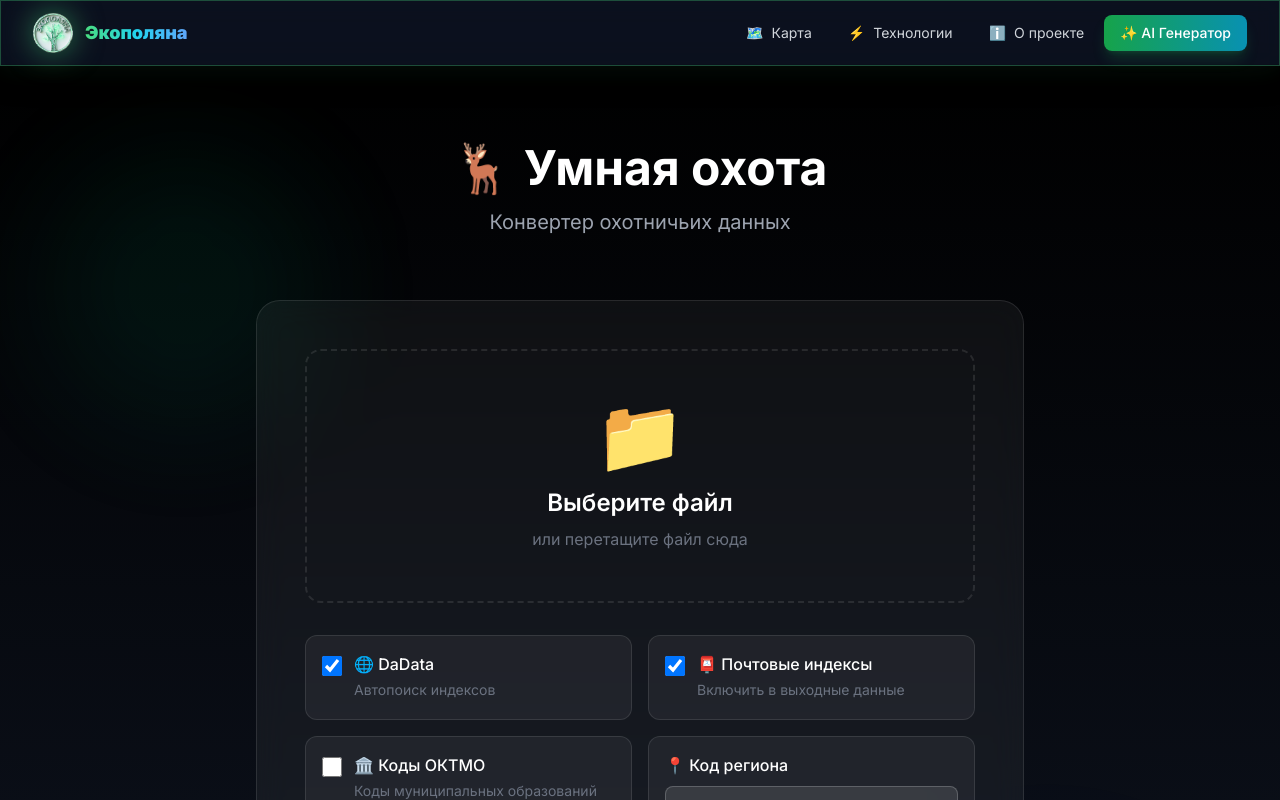
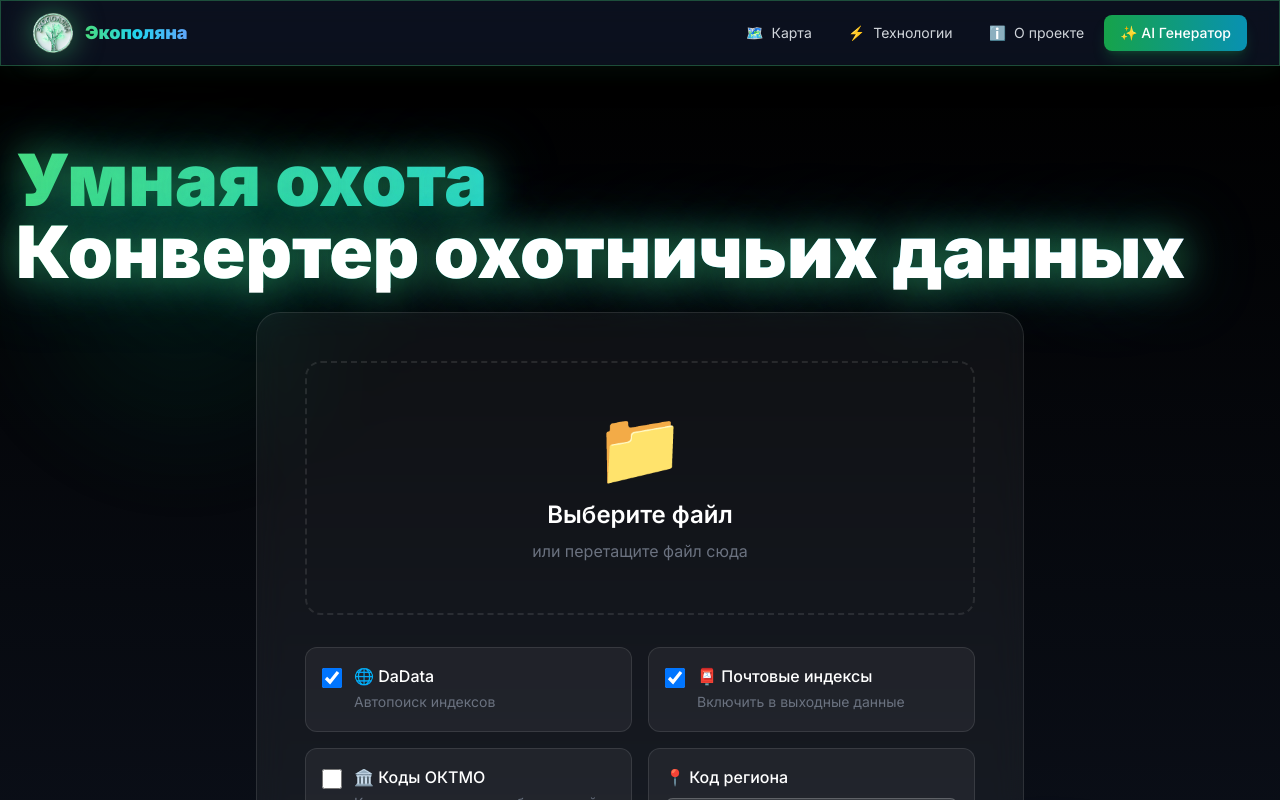
Before and after one commit to Olegadzhan/ecopolyana, a Next.js app: page /smart-hunting in a window 1280 px wide. Shown: the top 800 px of the page. Built offline with nearby package versions, Linux system fonts and the light colour scheme.

Commit message:
Update page.tsx

```diff
--- a/src/app/smart-hunting/page.tsx
+++ b/src/app/smart-hunting/page.tsx
@@ -119,7 +119,7 @@ export default function SmartHuntingPage() {
 
   return (
     <div className="min-h-screen bg-gradient-to-b from-black to-gray-900 text-white">
-      {/* Герой-секция в стиле главной страницы */}
+
       <section className="relative min-h-screen flex items-center justify-center overflow-hidden">
         {/* Фоновые элементы */}
         <div className="absolute inset-0 overflow-hidden">
@@ -128,20 +128,15 @@ export default function SmartHuntingPage() {
         </div>
 
         <div className="relative z-10 container mx-auto px-4 py-20">
-           <motion.div
-            initial={{ opacity: 0, y: 20 }}
-            animate={{ opacity: 1, y: 0 }}
-            className="text-center mb-16"
+          <motion.h1
+            className="text-5xl md:text-7xl font-black mb-6 bg-gradient-to-r from-green-400 via-cyan-400 to-blue-400 bg-clip-text text-transparent"
+            style={{ textShadow: '0 0 40px rgba(74, 222, 128, 0.6), 0 0 80px rgba(34, 211, 238, 0.4)' }}
+            initial={{ opacity: 0, scale: 0.9 }}
+            animate={{ opacity: 1, scale: 1 }}
           >
-         <div className="text-center mb-16">
-         <h1 className="text-4xl md:text-5xl font-bold mb-4 text-white">
-        🦌 Умная охота
-          </h1>
-        <p className="text-lg md:text-xl text-gray-400">
-          Конвертер охотничьих данных
-  </p>
-</div>
-          </motion.div>
+            Умная охота<br />
+            <span className="text-white">Конвертер охотничьих данных</span>
+          </motion.h1>
 
           {/* Основная карточка конвертера */}
           <motion.div
```
